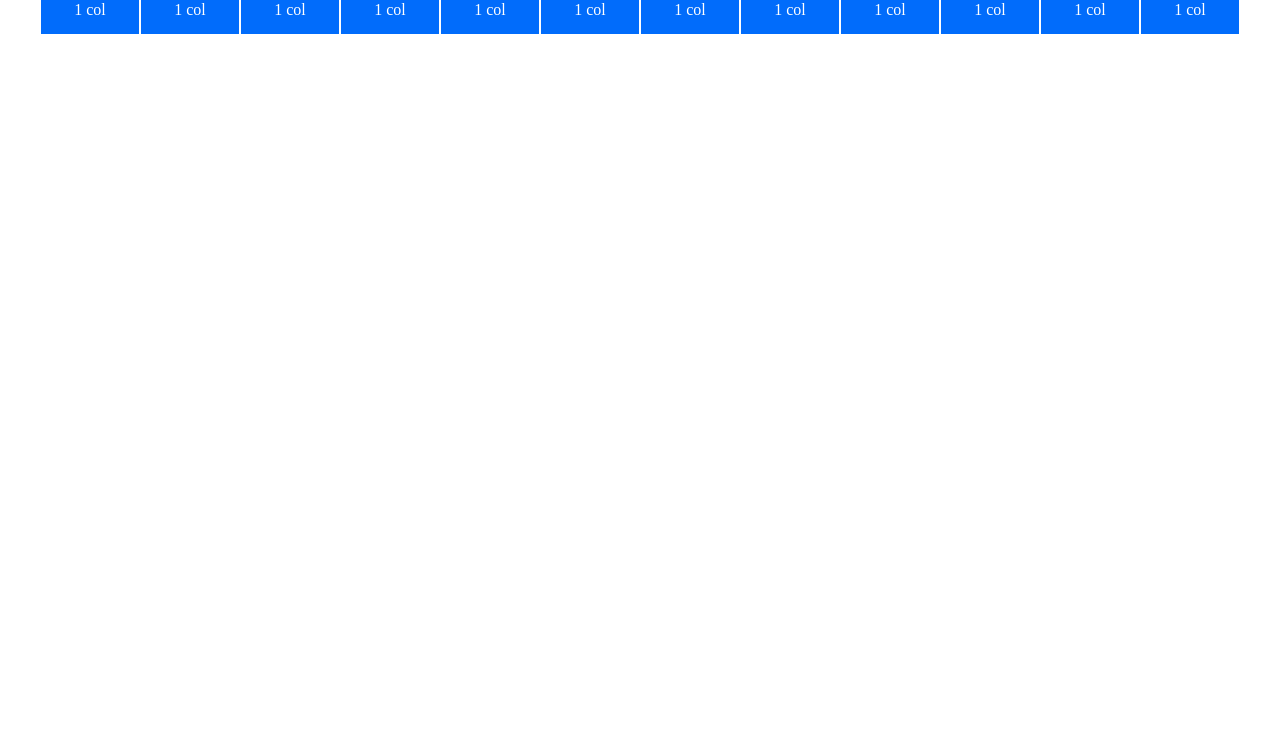
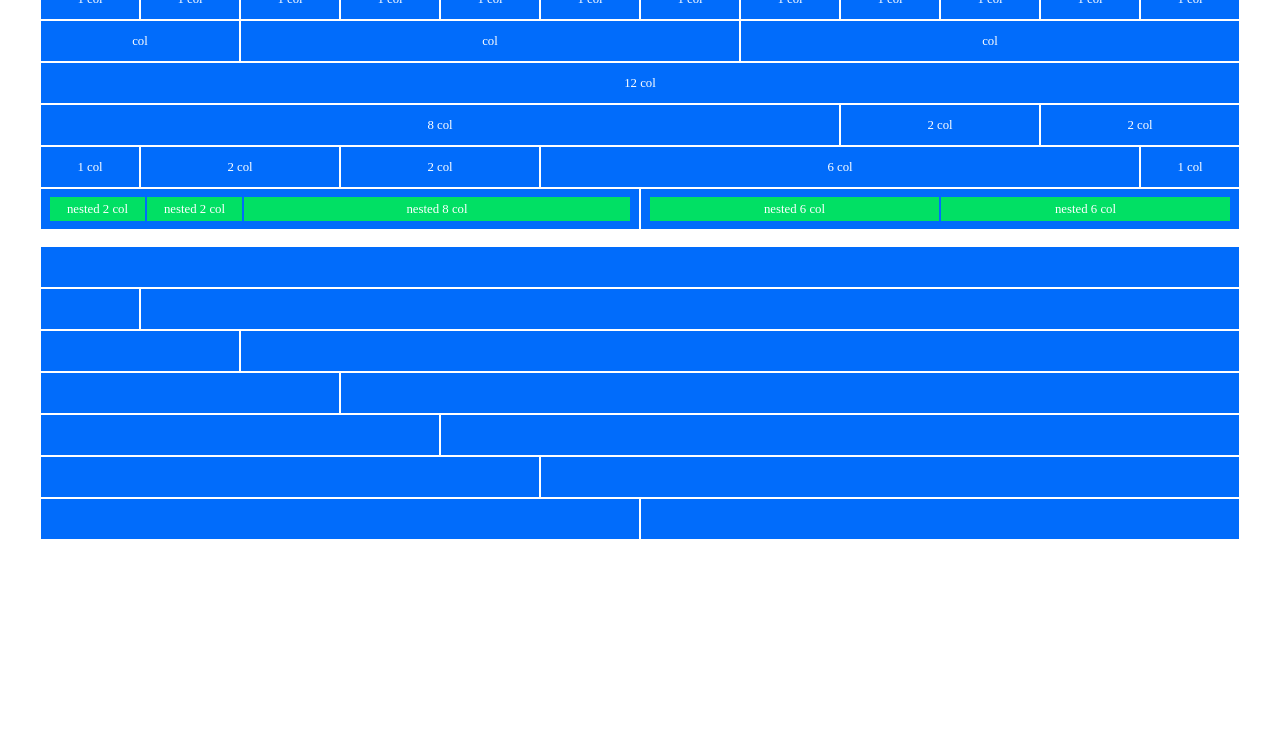
Before and after one commit to alessandro-baldassarre/html-css-12bool, a plain HTML site: page index.html in a window 1280 px wide. Shown: the part 52-800 px from the top of the page. Drawn offline with Linux system fonts and the light colour scheme.

Commit message:
realized two containers without offset

```diff
--- a/css/12bool.css
+++ b/css/12bool.css
@@ -16,6 +16,7 @@
     display: flex;
     flex-direction: row;
     flex-wrap: wrap;
+    width: 100%;
 }
 
 /* rules to have the safety of the right behavior of the display flex */
--- a/css/style.css
+++ b/css/style.css
@@ -1,9 +1,25 @@
+body{
+    font-size: .8rem;
+}
+
 .box{
     background-color: #016cfb;
-    border: 1px solid white;
+    margin: 1px;
     color: white;
-    height: 50px;
+    height: 40px;
     display: flex;
     justify-content: center;
     align-items: center;
+    padding: .5rem;
 }
+
+.nested{
+    background-color: #01e064;
+    height: calc(40px - 1rem);
+
+
+}
+
+.container{
+    margin-bottom: 1rem;
+}
--- a/index.html
+++ b/index.html
@@ -60,6 +60,149 @@
                 <div class="box">1 col</div>
             </div>
         </div>
+
+        <div class="row">
+            <div class="xs-col-2">
+                <div class="box">col</div>
+            </div>
+            <div class="xs-col-5">
+                <div class="box">col</div>
+            </div>
+            <div class="xs-col-5">
+                <div class="box">col</div>
+            </div>
+        </div>
+
+        <div class="row">
+            <div class="xs-col-12">
+                <div class="box">12 col</div>
+            </div>
+        </div>
+
+        <div class="row">
+            <div class="xs-col-8">
+                <div class="box">8 col</div>
+            </div>
+            <div class="xs-col-2">
+                <div class="box">2 col</div>
+            </div>
+            <div class="xs-col-2">
+                <div class="box">2 col</div>
+            </div>
+        </div>
+
+        <div class="row">
+            <div class="xs-col-1">
+                <div class="box">1 col</div>
+            </div>
+            <div class="xs-col-2">
+                <div class="box">2 col</div>
+            </div>
+            <div class="xs-col-2">
+                <div class="box">2 col</div>
+            </div>
+            <div class="xs-col-6">
+                <div class="box">6 col</div>
+            </div>
+            <div class="xs-col-1">
+                <div class="box">1 col</div>
+            </div>
+        </div>
+
+        <div class="row">
+            <div class="xs-col-6">
+                <div class="box">
+                    <div class="row">
+                        <div class="xs-col-2">
+                            <div class="box nested">nested 2 col</div>
+                        </div>
+                        <div class="xs-col-2">
+                            <div class="box nested">nested 2 col</div>
+                        </div>
+                        <div class="xs-col-8">
+                            <div class="box nested">nested 8 col</div>
+                        </div>
+                    </div>
+                </div>
+            </div>
+            <div class="xs-col-6">
+                <div class="box">
+                    <div class="row">
+                        <div class="xs-col-6">
+                            <div class="box nested">nested 6 col</div>
+                        </div>
+                        <div class="xs-col-6">
+                            <div class="box nested">nested 6 col</div>
+                        </div>
+                    </div>
+                </div>
+            </div>
+        </div>
+
+
+    </div>
+
+    <div class="container">
+        <div class="row">
+            <div class="xs-col-12">
+                <div class="box"></div>
+            </div>
+        </div>
+
+        <div class="row">
+            <div class="xs-col-1">
+                <div class="box"></div>
+            </div>
+            <div class="xs-col-11">
+                <div class="box"></div>
+            </div>
+        </div>
+
+        <div class="row">
+            <div class="xs-col-2">
+                <div class="box"></div>
+            </div>
+            <div class="xs-col-10">
+                <div class="box"></div>
+            </div>
+        </div>
+
+        <div class="row">
+            <div class="xs-col-3">
+                <div class="box"></div>
+            </div>
+            <div class="xs-col-9">
+                <div class="box"></div>
+            </div>
+        </div>
+
+        <div class="row">
+            <div class="xs-col-4">
+                <div class="box"></div>
+            </div>
+            <div class="xs-col-8">
+                <div class="box"></div>
+            </div>
+        </div>
+
+        <div class="row">
+            <div class="xs-col-5">
+                <div class="box"></div>
+            </div>
+            <div class="xs-col-7">
+                <div class="box"></div>
+            </div>
+        </div>
+
+        <div class="row">
+            <div class="xs-col-6">
+                <div class="box"></div>
+            </div>
+            <div class="xs-col-6">
+                <div class="box"></div>
+            </div>
+        </div>
+
     </div>
 
 </body>
```
